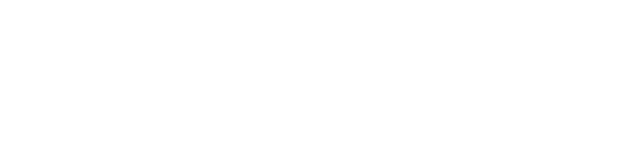
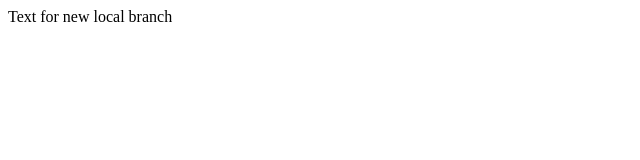
Before and after one commit to emiliusbp/test, a plain HTML site: page new.html in a window 1280 px wide. Shown: the whole page, without its empty margins (0-640 px from the left). Drawn offline with Linux system fonts and the light colour scheme.

Commit message:
First commit for new local branch

```diff
--- a/new.html
+++ b/new.html
@@ -3,6 +3,6 @@
 
 	</head>
 	<body>
-
+		Text for new local branch
 	</body>
 </html>
```
